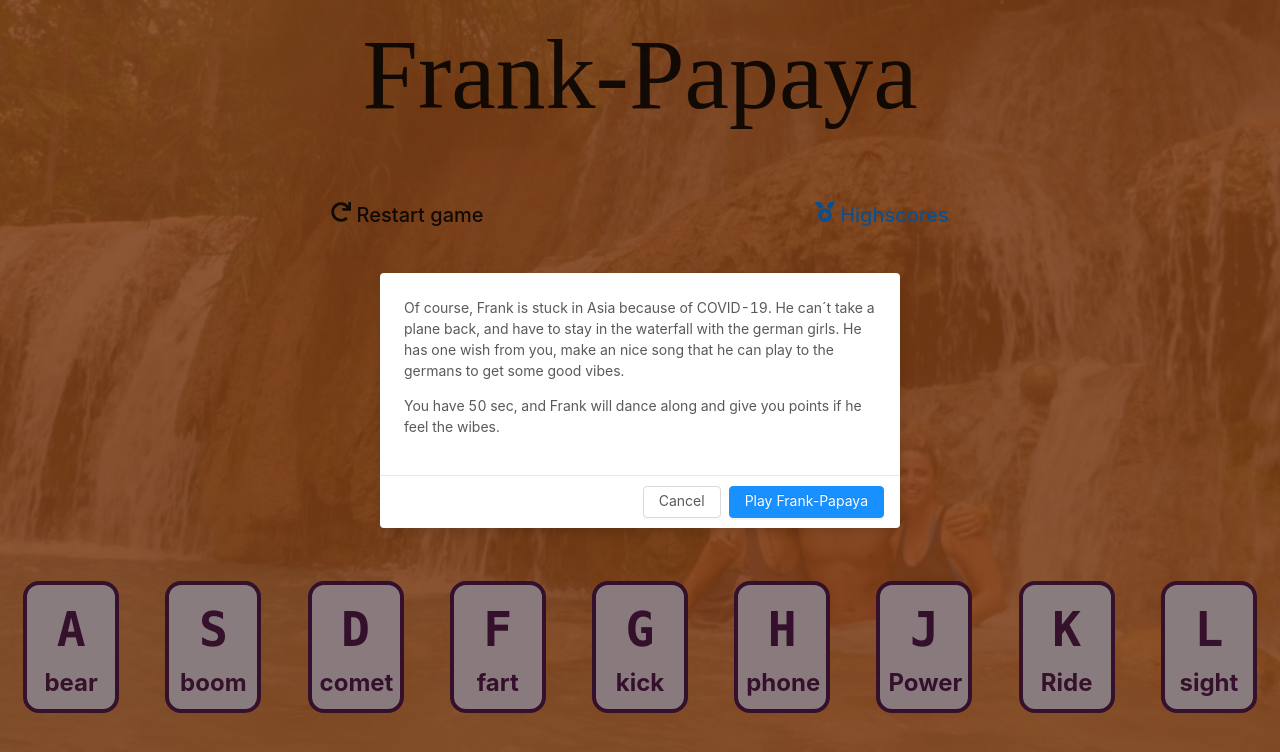
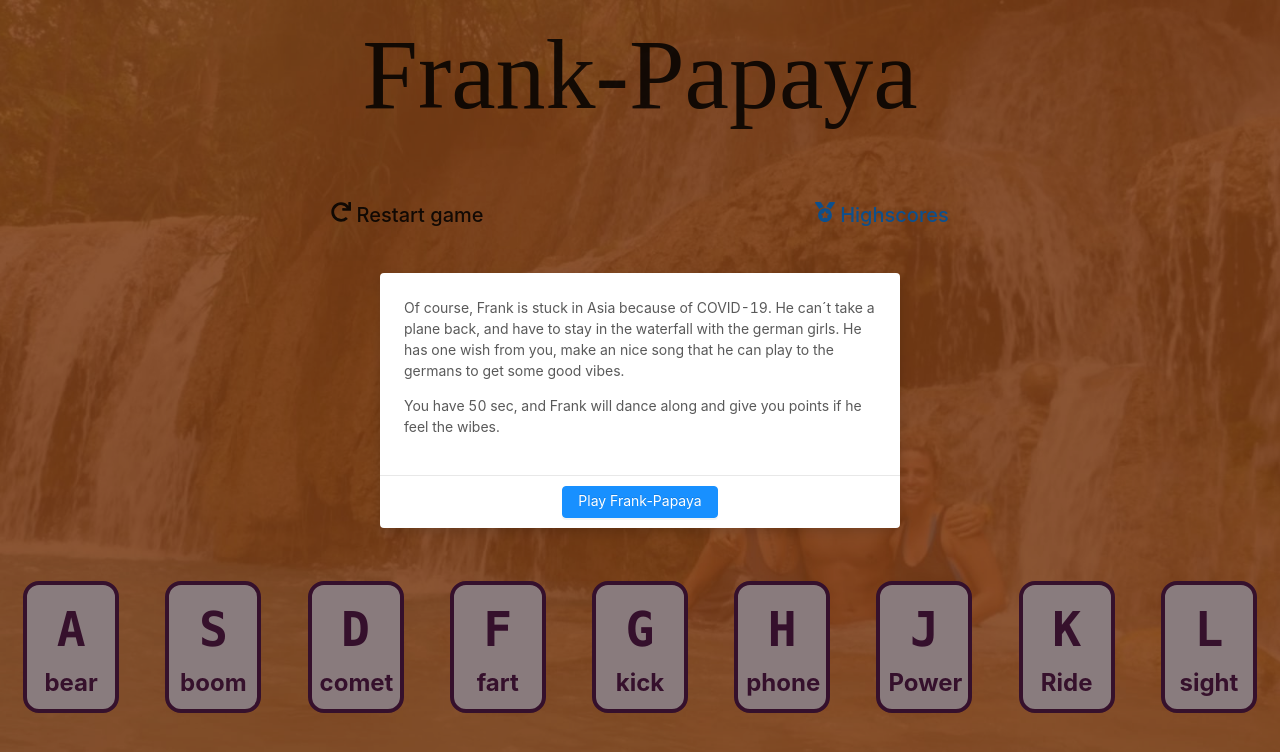
Before and after one commit to nikolai-max/frank-papaya, a React (Create React App) app: page / in a window 1280 px wide. Shown: the top 752 px of the page. Built offline with nearby package versions, Linux system fonts and the light colour scheme; a web font is replaced by a local one.

Commit message:
Some modal changes

```diff
--- a/src/components/key/key.component.jsx
+++ b/src/components/key/key.component.jsx
@@ -13,7 +13,7 @@ const Key = (props) => {
     const keyRef = useRef();
 
     const scoreCombinations = {
-        combinations: [{ comb: ['s','a','a'], points: 20, message: 'Sweet ass combo'}, { comb: ['s','s','s'], points: 50, message: 'Genious strike'}, { comb: ['d','a','a'], points: 150, message: 'Keyboard banana!'}, { comb: ['s','f','f'], points: 200, message: 'That´s the Frank tone'}, { comb: ['f','s','a'], points: 225, message: 'Sing "Frank-Papaya"'}, { comb: ['h','f','a'], points: 330, message: 'This is it'}, { comb: ['j','j','h'], points: 450, message: 'Pinapple!!'}, { comb: ['l','k','s'], points: 750, message: 'Baywatch-banana'}, { comb: ['s','l','k'], points: 1000, message: 'Beach combo, wild!'}],
+        combinations: [{ comb: ['s','a','a'], points: 20, message: 'Sweet ass combo'}, { comb: ['s','s','s'], points: 50, message: 'Genious strike'}, { comb: ['d','a','a'], points: 150, message: 'Keyboard banana!'}, { comb: ['s','f','f'], points: 200, message: 'That´s the Frank tone'}, { comb: ['f','s','a'], points: 225, message: 'Sing "Frank-Papaya"'}, { comb: ['h','f','a'], points: 330, message: 'This is it'}, { comb: ['j','j','h'], points: 450, message: 'Pinapple!!'}, { comb: ['l','k','s'], points: 750, message: 'Baywatch-banana'}, { comb: ['s','l','k'], points: 1000, message: 'Beach combo, wild!'}, { comb: ['f','g','f'], points: 300, message: 'Babb and babes'}, { comb: ['g','j','g'], points: 400, message: 'You wanna know Frank?'}, { comb: ['a','k','k'], points: 250, message: 'Shark attach'}, { comb: ['j','l','d'], points: 350, message: 'German groove'}, { comb: ['g','h','d'], points: 670, message: 'Where are the party'}, { comb: ['h','g','f'], points: 300, message: 'Cuzins'}, { comb: ['f','f','f'], points: 200, message: 'Fart in the air'}, { comb: ['g','g','g'], points: 10, message: 'Kick slap'}, { comb: ['h','h','h'], points: 25, message: 'Pick up the phone'}, { comb: ['f','h','f'], points: 450, message: 'Nice, fart in the phone'}, { comb: ['l','l','g'], points: 500, message: 'Time to go home'}, { comb: ['d','d','d'], points: 35, message: 'Comet attach'}],
         }
 
     function onKeyDown(e){
--- a/src/components/modal/modal.component.jsx
+++ b/src/components/modal/modal.component.jsx
@@ -1,6 +1,6 @@
 import React, { Component } from 'react'
 
-import { Modal } from 'antd';
+import { Modal, Button } from 'antd';
 import { connect } from 'react-redux'
 
 import { init }  from '../../functions/init.function'
@@ -34,13 +34,19 @@ class AntModal extends Component {
     return (
       <div>
         <Modal
-
           visible={this.state.visible}
           onOk={this.handleOk}
           onCancel={this.handleCancel}
           closable={false}
           centered={true}
           okText={'Play Frank-Papaya'}
+          footer={[
+            <div style={{textAlign: 'center'}}>
+              <Button key="back" type="primary" onClick={this.handleOk}>
+                Play Frank-Papaya
+              </Button>
+            </div>
+          ]}
         >
           <p>Of course, Frank is stuck in Asia because of COVID-19. He can´t take a plane back, and have to stay in the waterfall with the german girls. He has one wish from you, make an nice song that he can play to the germans to get some good vibes.</p>
 
--- a/src/functions/init.function.js
+++ b/src/functions/init.function.js
@@ -18,7 +18,7 @@ export let init = (dispatch) => {
         audio.pause()
         audio.currentTime = 0
     }
-    // audio.play()
+    audio.play()
 
     //Reset the timer
     dispatch(restartTime())
--- a/src/redux/time/time.reducer.js
+++ b/src/redux/time/time.reducer.js
@@ -1,15 +1,14 @@
 import { CURRENT_TIME } from './timerService'
 
 const initial_state = {
-    currentTime: 5,
+    currentTime: 50,
     intervalID: null
 }
 
 const timeReducer = (state = initial_state, action) => {
-    console.log('a string', action)
     switch(action.type) {
         case "RESTART_TIME":
-            return {...state, currentTime: 5}
+            return {...state, currentTime: 50}
         case "SET_INTERVAL_ID":
             return {...state, intervalID: action.intervalID}
         case CURRENT_TIME:
```
